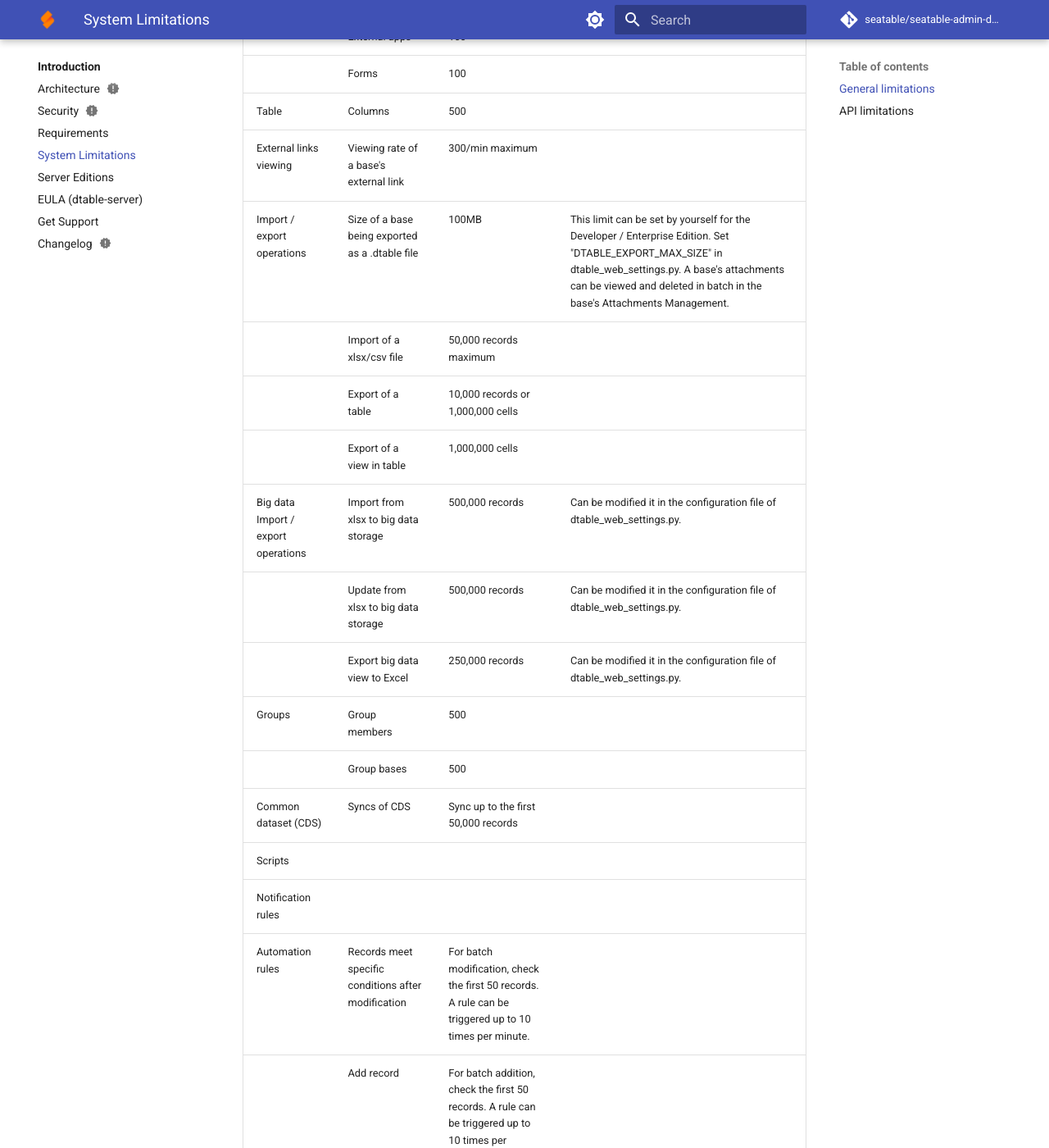
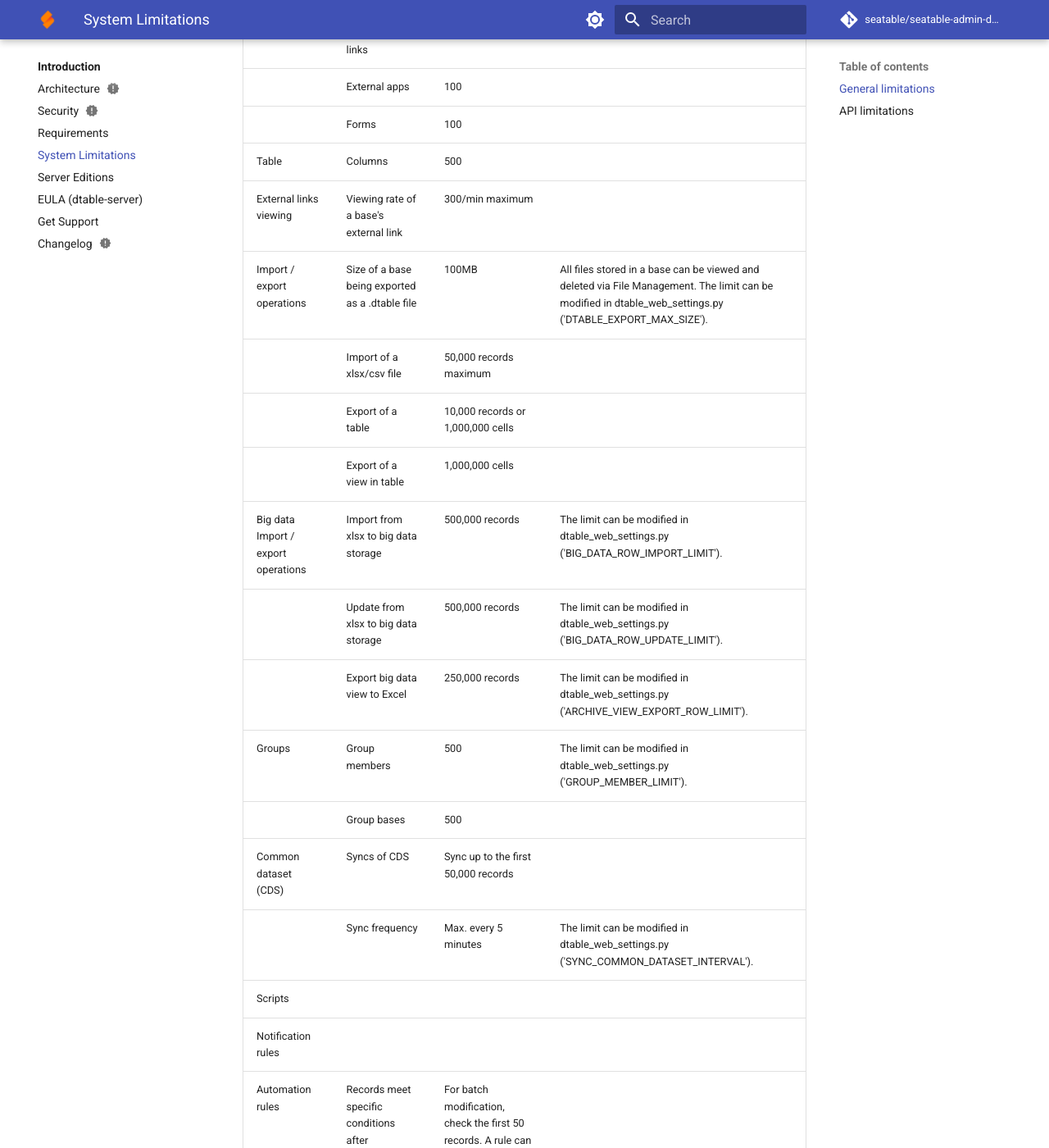
Before and after one commit to seatable/seatable-admin-docs, an MkDocs documentation site: the page built from docs/introduction/system_limitations.md, in a window 1280 px wide and 1400 px high, scrolled down 690 px. Shown: the whole window at 82% size. Built offline with MkDocs 1.6.1 and Material for MkDocs 9.7.7, drawn with Linux system fonts in a browser that asks for light colours; comment, search, counter and statistics services are not loaded; some of the changed text lies outside the part shown.

Commit message:
Update system_limitations.md
Add limit CDS sync frequency
Improved descriptions of other limits

```diff
--- a/docs/introduction/system_limitations.md
+++ b/docs/introduction/system_limitations.md
@@ -2,10 +2,10 @@
 
 ## General limitations
 
-| Category                            | Limitation Type                                     | Threshold                                                                                              | Additional notes                                                                                                                                                                                                                |
+| Category                            | Limitation Type                                     | Limit                                                                                                  | Additional notes                                                                                                                                                                                                                |
 | :---------------------------------- | :-------------------------------------------------- | :----------------------------------------------------------------------------------------------------- | :------------------------------------------------------------------------------------------------------------------------------------------------------------------------------------------------------------------------------ |
-| Base                                | Rows                                                | 100,000                                                                                                | The base becomes read-only when exceeding 100,000 rows.                                                                                                                                                                         |
-|                                     | Rows 2                                              | 150,000                                                                                                | The base will not be loaded to the memory if exceeding 150,000 rows.                                                                                                                                                            |
+| Base                                | Rows                                                | 100,000                                                                                                | The base becomes read-only when exceeding this limit. The limit can be modified in dtable_server_config.json. |
+|                                     | Rows 2                                              | 150,000                                                                                                | The base will fail to load when exceeding this limit. The limit can be modified in dtable_server_config.json. |
 |                                     | Archived rows                                       | no limit                                                                                               |                                                                                                                                                                                                                                 |
 |                                     | Tables                                              | 200                                                                                                    |                                                                                                                                                                                                                                 |
 |                                     | Base external links                                 | 100                                                                                                    |                                                                                                                                                                                                                                 |
@@ -14,16 +14,17 @@
 |                                     | Forms                                               | 100                                                                                                    |                                                                                                                                                                                                                                 |
 | Table                               | Columns                                             | 500                                                                                                    |                                                                                                                                                                                                                                 |
 | External links viewing              | Viewing rate of a base's external link              | 300/min maximum                                                                                        |                                                                                                                                                                                                                                 |
-| Import / export operations          | Size of a base being exported as a .dtable file     | 100MB                                                                                                  | This limit can be set by yourself for the Developer / Enterprise Edition. Set "DTABLE_EXPORT_MAX_SIZE" in dtable_web_settings.py. A base's attachments can be viewed and deleted in batch in the base's Attachments Management. |
+| Import / export operations          | Size of a base being exported as a .dtable file     | 100MB                                                                                                  | All files stored in a base can be viewed and deleted via File Management. The limit can be modified in dtable_web_settings.py ('DTABLE_EXPORT_MAX_SIZE'). |
 |                                     | Import of a xlsx/csv file                           | 50,000 records maximum                                                                                 |                                                                                                                                                                                                                                 |
 |                                     | Export of a table                                   | 10,000 records or 1,000,000 cells                                                                      |                                                                                                                                                                                                                                 |
 |                                     | Export of a view in table                           | 1,000,000 cells                                                                                        |                                                                                                                                                                                                                                 |
-| Big data Import / export operations | Import from xlsx to big data storage                | 500,000 records                                                                                        | Can be modified it in the configuration file of dtable_web_settings.py.                                                                                                                                                         |
-|                                     | Update from xlsx to big data storage                | 500,000 records                                                                                        | Can be modified it in the configuration file of dtable_web_settings.py.                                                                                                                                                         |
-|                                     | Export big data view to Excel                       | 250,000 records                                                                                        | Can be modified it in the configuration file of dtable_web_settings.py.                                                                                                                                                         |
-| Groups                              | Group members                                       | 500                                                                                                    |                                                                                                                                                                                                                                 |
+| Big data Import / export operations | Import from xlsx to big data storage                | 500,000 records                                                                                        | The limit can be modified in dtable_web_settings.py ('BIG_DATA_ROW_IMPORT_LIMIT').     |
+|                                     | Update from xlsx to big data storage                | 500,000 records                                                                                        | The limit can be modified in dtable_web_settings.py ('BIG_DATA_ROW_UPDATE_LIMIT').     |
+|                                     | Export big data view to Excel                       | 250,000 records                                                                                        | The limit can be modified in dtable_web_settings.py ('ARCHIVE_VIEW_EXPORT_ROW_LIMIT').   |
+| Groups                              | Group members                                       | 500                                                                                                    | The limit can be modified in dtable_web_settings.py ('GROUP_MEMBER_LIMIT').    |
 |                                     | Group bases                                         | 500                                                                                                    |                                                                                                                                                                                                                                 |
 | Common dataset (CDS)                | Syncs of CDS                                        | Sync up to the first 50,000 records                                                                    |                                                                                                                                                                                                                                 |
+|                                     | Sync frequency                                      | Max. every 5 minutes                                                                                   | The limit can be modified in dtable_web_settings.py ('SYNC_COMMON_DATASET_INTERVAL').                                                                                                                             |
 | Scripts                             |                                                     |                                                                                                        |                                                                                                                                                                                                                                 |
 | Notification rules                  |                                                     |                                                                                                        |                                                                                                                                                                                                                                 |
 | Automation rules                    | Records meet specific conditions after modification | For batch modification, check the first 50 records. A rule can be triggered up to 10 times per minute. |                                                                                                                                                                                                                                 |
```
